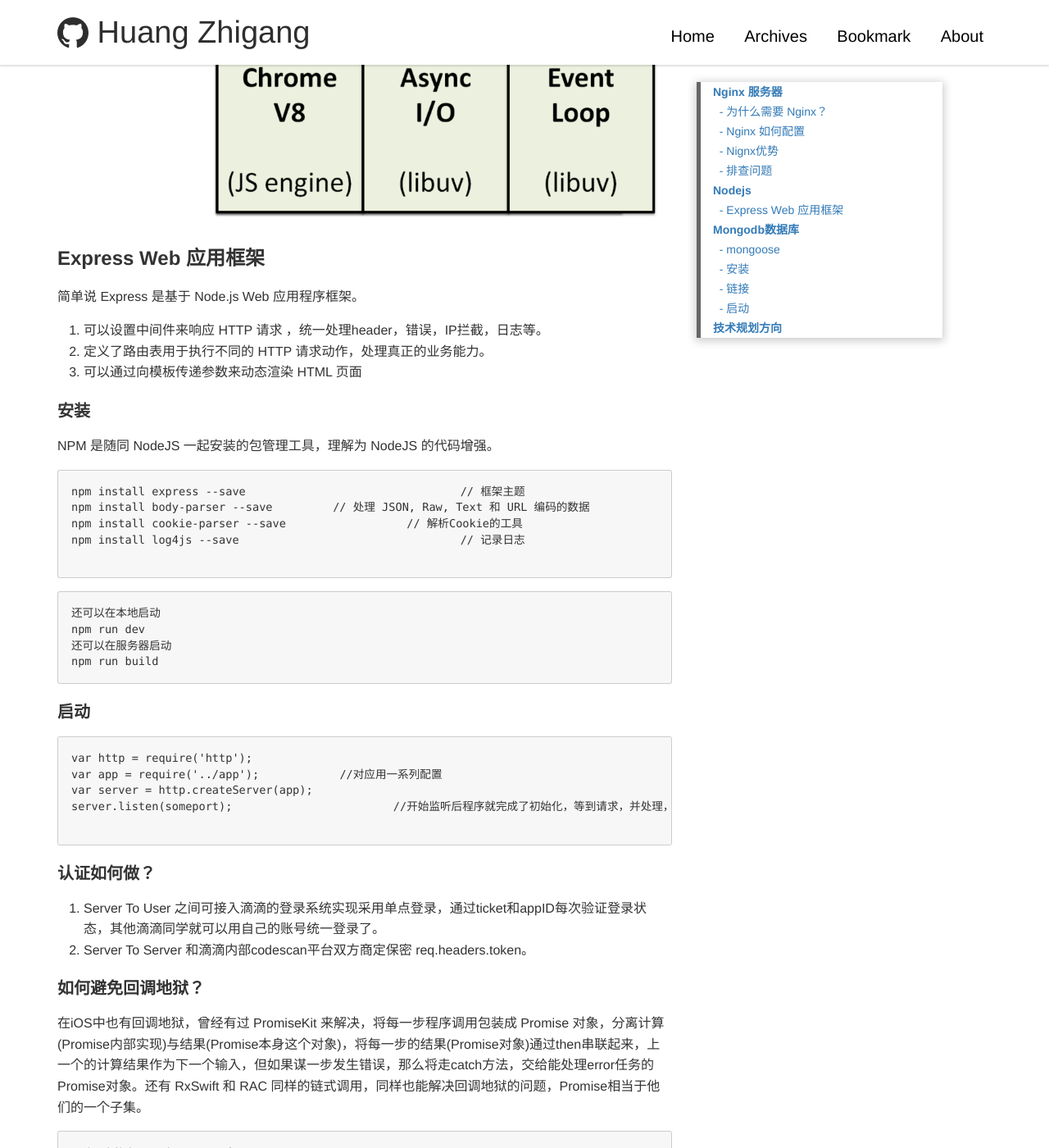
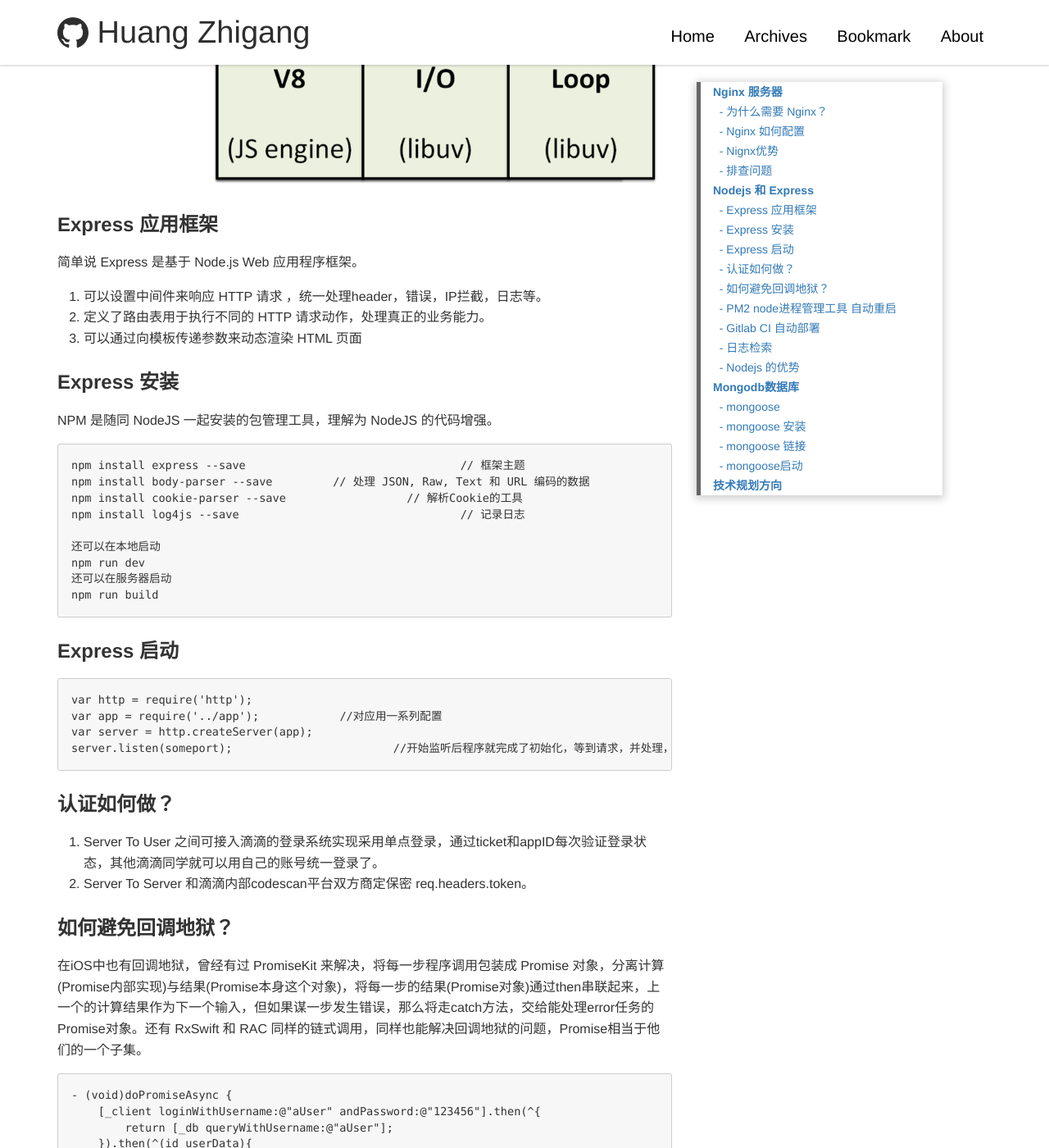
Before and after one commit to huangzhigangxg/huangzhigangxg.github.io, a Jekyll site: the page built from _posts/2019/2019-07-24-MobileScanner-back.md, in a window 1280 px wide and 1400 px high, scrolled down 3292 px. Shown: the whole window at 82% size. Built offline with Jekyll 4.4.1, drawn with Linux system fonts in a browser that asks for light colours; some of the changed text lies outside the part shown.

Commit message:
[描述]：调整index

````diff
--- a/_posts/2019/2019-08-06-MobileScanner-back.md
+++ b/_posts/2019/2019-07-24-MobileScanner-back.md
@@ -21,11 +21,11 @@ date: 2019-08-06 15:34:24.000000000 +09:00
 ### Nginx 如何配置
 
 ```
-	1. nginx -t
-	2. vim /home/xiaoju/nginx/conf/nginx.conf
-	3. nginx -c /home/xiaoju/nginx/conf/nginx.conf
-	4. nginx -s stop
-	5. nginx
+1. nginx -t
+2. vim /home/xiaoju/nginx/conf/nginx.conf
+3. nginx -c /home/xiaoju/nginx/conf/nginx.conf
+4. nginx -s stop
+5. nginx
 ```
 1. 查看配置文件路径
 2. 编辑配置文件
@@ -97,14 +95,14 @@ lsof -i :80  查看所有接口
 ```
 
 
-## Nodejs
+## Nodejs 和 Express
 
 简单说 Node.js 是 JavaScript 运行时环境，能将 JavaScript 转成C/C++ 调用，大大的降低了学习成本。同时 Node.js 也提供了丰富的IO的能力，比如系统api，文件，网络，线程等，内部有libuv支持的事件循环和线程池模拟的异步IO，性能更快。
 
 ![1](/assets/mobilescanner/mobilescanner_nodejs.png)
 
 
-### Express Web 应用框架
+### Express 应用框架
 
 简单说 Express 是基于 Node.js Web 应用程序框架。
 
@@ -113,7 +111,7 @@ lsof -i :80  查看所有接口
 3. 可以通过向模板传递参数来动态渲染 HTML 页面
 
 
-#### 安装
+### Express 安装
 
 NPM 是随同 NodeJS 一起安装的包管理工具，理解为 NodeJS 的代码增强。
 
@@ -123,30 +121,26 @@ npm install body-parser --save         // 处理 JSON, Raw, Text 和 URL 编码
 npm install cookie-parser --save		  // 解析Cookie的工具
 npm install log4js --save				  // 记录日志
 
-```
-
-```
 还可以在本地启动
 npm run dev
 还可以在服务器启动
 npm run build
 ```
-#### 启动
+### Express 启动
 
 ```
 var http = require('http');
 var app = require('../app');		//对应用一系列配置
 var server = http.createServer(app);
 server.listen(someport); 			//开始监听后程序就完成了初始化，等到请求，并处理，再回调
-
 ```
 
-#### 认证如何做？
+### 认证如何做？
 
 1. Server To User 之间可接入滴滴的登录系统实现采用单点登录，通过ticket和appID每次验证登录状态，其他滴滴同学就可以用自己的账号统一登录了。
 2. Server To Server 和滴滴内部codescan平台双方商定保密 req.headers.token。
 
-#### 如何避免回调地狱？
+### 如何避免回调地狱？
 
 在iOS中也有回调地狱，曾经有过 PromiseKit 来解决，将每一步程序调用包装成 Promise 对象，分离计算(Promise内部实现)与结果(Promise本身这个对象)，将每一步的结果(Promise对象)通过then串联起来，上一个的计算结果作为下一个输入，但如果谋一步发生错误，那么将走catch方法，交给能处理error任务的Promise对象。还有 RxSwift 和 RAC 同样的链式调用，同样也能解决回调地狱的问题，Promise相当于他们的一个子集。
 
@@ -231,7 +224,7 @@ module.exports = {
   ]
 };
 ```
-##### Gitlab CI 自动部署
+### Gitlab CI 自动部署
 
 ```
 gitlab-ci.yml
@@ -251,9 +244,8 @@ job1:
     - pm2 restart pm2.config.js --env production
   only:
     - master
-
 ```
-##### 日志检索
+### 日志检索
 
 ```
 head -n 1000 stderr.log 查看前面1000行
@@ -292,11 +284,11 @@ V8采用即时编译技术（JIT），直接将JavaScript代码编译成本地
 
 Mongoose是在node.js环境下对mongodb进行便捷操作的对象模型工具，需要安装node.js环境以及mongodb数据库。
 
-### 安装
+### mongoose 安装
 
 npm install mongoose --save
 
-### 链接
+### mongoose 链接
 
 ```
 var mongoose = require("mongoose");
@@ -308,7 +300,7 @@ var CONNECT_OPTION = {
 mongoose.connect(DB_URL, CONNECT_OPTION)
 ```
 
-### 启动
+### mongoose启动
 
 mongod --config /usr/local/etc/mongod.conf
 
@@ -321,7 +313,6 @@ storage:
   dbPath: /usr/local/var/mongodb  #数据库，默认/data/db
 net:
   bindIp: 127.0.0.1	#绑定监听的ip
-
 ```
 
 [中文参考](http://www.mongoosejs.net/docs/connections.html)
@@ -345,4 +336,4 @@ net:
 
 以后的对后台技术还要不断尝试，了解大家正在解决的问题。
 
-[分布式架构演进过程](https://zhuanlan.zhihu.com/p/67541032)
+[从新手到架构师，从100到1000万高并发的架构演进之路](https://zhuanlan.zhihu.com/p/74082768)
````
Also changed, not shown: other parts of _posts/2019/2019-07-24-MobileScanner-back.md (+6 -9 lines), _posts/2019/2019-06-16-MobileScanner-script.md (+23 -24 lines), _posts/2019/2019-08-06-MobileScanner-front.md (renamed from _posts/2019/2019-07-24-MobileScanner-front.md, +11 -12 lines), assets/mobilescanner/moban.png (added).
